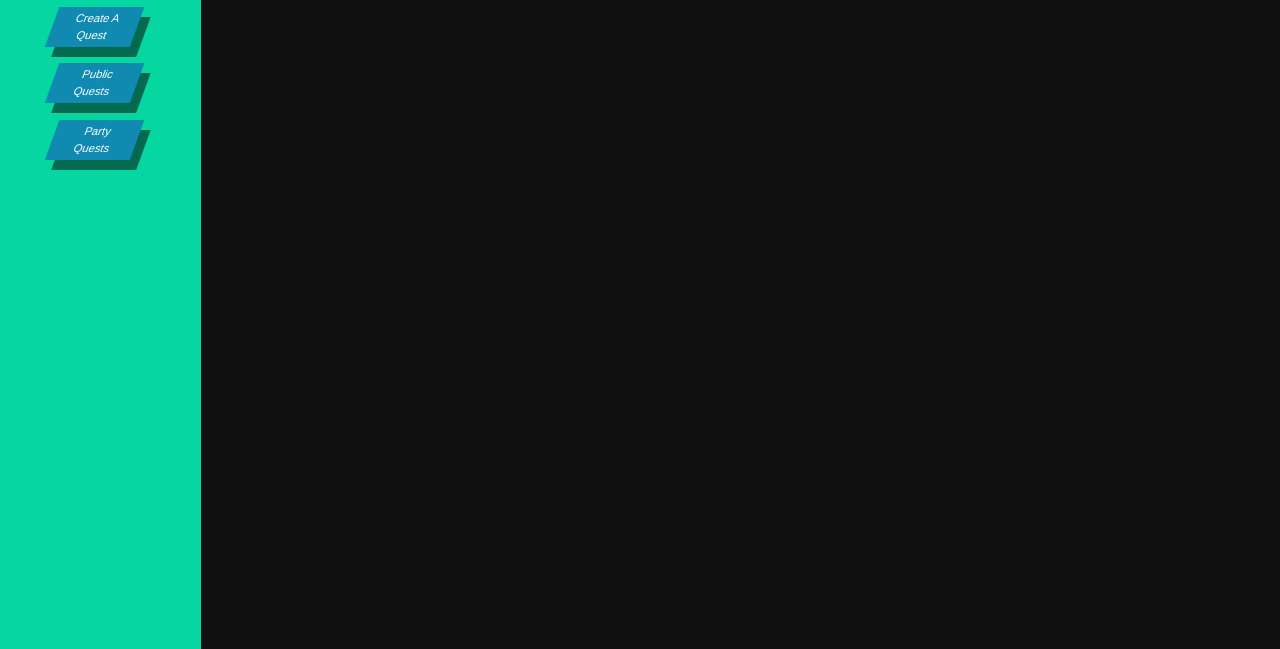
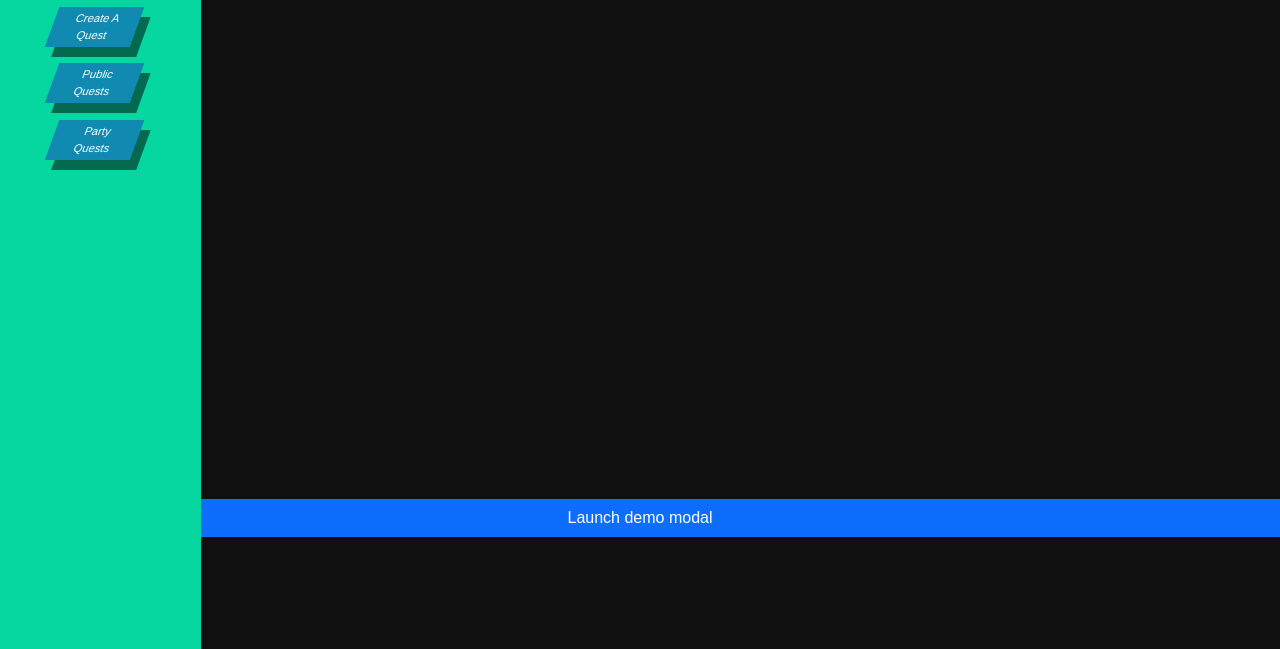
Before and after one commit to LucindaBotes/That_Time_I_Got_Reincarnted_As_A_Website, a PHP site: page /src/feed/public/index.html in a window 1280 px wide. Shown: the part 151-800 px from the top of the page. Run offline with PHP 8.4, Linux system fonts and the light colour scheme; data that the repository does not hold is empty; some web fonts are replaced.

Commit message:
Add base modal

```diff
--- a/src/feed/public/index.css
+++ b/src/feed/public/index.css
@@ -83,3 +83,52 @@ div[class^="padd"]:hover{
   background: rgba(35, 35, 35, 0.22);
   transform: scale(1.05);
 }
+.btn-position{
+  top:50%;
+  left:50%;
+  transform:translate(-50%, -50%);
+  position:absolute;
+}
+
+.modal.right.fade.in .modal-dialog {
+right:0 !important;
+transform: translateX(-50%);
+}
+.modal.right .modal-content {
+height:100%;
+overflow:auto;
+border-radius:0;
+}
+.modal.right .modal-dialog {
+position: fixed;
+margin: auto;
+height: 100%;
+-webkit-transform: translate3d(0%, 0, 0);
+-ms-transform: translate3d(0%, 0, 0);
+-o-transform: translate3d(0%, 0, 0);
+transform: translate3d(0%, 0, 0);
+}
+.modal.right.fade.in .modal-dialog {
+transform: translateX(0%);
+}
+.modal.right.fade .modal-dialog {
+right: -320px;
+-webkit-transition: opacity 0.3s linear, right 0.3s ease-out;
+-moz-transition: opacity 0.3s linear, right 0.3s ease-out;
+-o-transition: opacity 0.3s linear, right 0.3s ease-out;
+transition: opacity 0.3s linear, right 0.3s ease-out;
+}
+
+
+   .modal.right .modal-header {background-color:#50caff; color:#fff}
+    .modal.right .modal-header::after {content:""; display:inline-block;}
+    .modal.right .close {text-shadow:none; opacity:1; color:#ff4d4d; font-size:26px}
+/*  form-control  */
+
+    .form-control {border-radius:0; box-shadow:none}
+    .form-control:focus {box-shadow:none}
+
+
+/*  Button  */
+
+    .btn {border-radius:0}
--- a/src/feed/public/index.html
+++ b/src/feed/public/index.html
@@ -33,14 +33,7 @@
         window.location.href = "../event/";
       });
 
-      document.addEventListener("DOMContentLoaded", () => {
-        const eventCard = document.querySelectorAll("eventCard");
-        eventCard.forEach((card) => {
-          card.addEventListener("click", () => {
-            showModal();
-          });
-        });
-      });
+      document.addEventListener("DOMContentLoaded", () => {});
     </script>
   </head>
   <body>
@@ -57,6 +50,16 @@
         <button class="button parallelogram">Party Quests</button>
       </aside>
       <main id="content" class="offset-2 col-10 row"></main>
+      <button
+        id="modalButton"
+        type="button"
+        class="btn btn-primary"
+        data-bs-toggle="modal"
+        data-bs-target="#exampleModal"
+      >
+        Launch demo modal
+      </button>
+      <!-- simple modal -->
       <div
         class="modal fade"
         id="exampleModal"
@@ -71,16 +74,18 @@
               <button
                 type="button"
                 class="btn-close"
-                data-mdb-dismiss="modal"
+                data-bs-dismiss="modal"
                 aria-label="Close"
               ></button>
             </div>
-            <div id="modal-body">...</div>
-            <div id="modal-footer">
+            <div class="modal-body">
+              <p>Modal body text goes here.</p>
+            </div>
+            <div class="modal-footer">
               <button
                 type="button"
                 class="btn btn-secondary"
-                data-mdb-dismiss="modal"
+                data-bs-dismiss="modal"
               >
                 Close
               </button>
--- a/src/feed/public/script.js
+++ b/src/feed/public/script.js
@@ -19,6 +19,13 @@ export const fetchEvent = async () => {
         data.data?.map(event => {
           const eventCard = new EventCard(event).render();
           content.innerHTML += eventCard;
+          const eventCards = document.querySelectorAll(".eventCard");
+          eventCards.forEach((card) => {
+            card.addEventListener("click", () => {
+              console.log("Click is working");
+              showModal(card);
+            });
+          });
         })
       })
     }
@@ -26,17 +33,15 @@ export const fetchEvent = async () => {
 }
 
 
-export const showModal = () => {
-  const modal = document.getElementById("exampleModal");
+export const showModal = (eventCard) => {
+  const modal = document.getElementById("exampleModalRight");
   const modalTitle = document.getElementById("exampleModalLabel");
-  const modalBody = document.getElementById("modal-body");
-  const modalFooter = document.getElementById("modal-footer");
-  const eventCards = document.querySelectorAll("#eventCard");
-  eventCards.forEach(eventCard => {
-    eventCard.addEventListener("click", () => {
-      modalTitle.innerHTML = eventCard.querySelector(".card-title").innerHTML;
-      modalBody.innerHTML = eventCard.querySelector(".card-text").innerHTML;
-      modalFooter.innerHTML = eventCard.querySelector(".card-text").innerHTML;
-    })
-  })
+  const modalBody = document.querySelectorAll("modal-body")[0];
+  const modalFooter = document.querySelectorAll("modal-footer")[0];
+  const cardtext = eventCard.querySelectorAll(".card-text");
+  modalTitle.innerHTML = eventCard.querySelector(".card-title").innerHTML;
+  cardtext.forEach((text) => {
+    console.log(modalBody);
+    modalBody.innerHTML += text.innerHTML;
+  });
 }
--- a/src/models/EventCard.js
+++ b/src/models/EventCard.js
@@ -20,7 +20,7 @@ export class EventCard {
     const {image, title, description, date, location, level, reward } =
       this.clean();
     return `
-      <div class="padd col-3 eventCard" data-mdb-toggle="modal" data-mdb-target="#exampleModal">
+      <div class="padd col-3 eventCard" data-toggle="modal" data-target="#exampleModal">
         <div class="card-deck">
           <div class="m-2">
             <img src="${image}" class="card-img-top" alt="...">
@@ -38,6 +38,7 @@ export class EventCard {
             </div>
           </div>
         </div>
+      </div>
     `;
   }
 }
```
Lines whose indentation alone changed are shown as unchanged.
